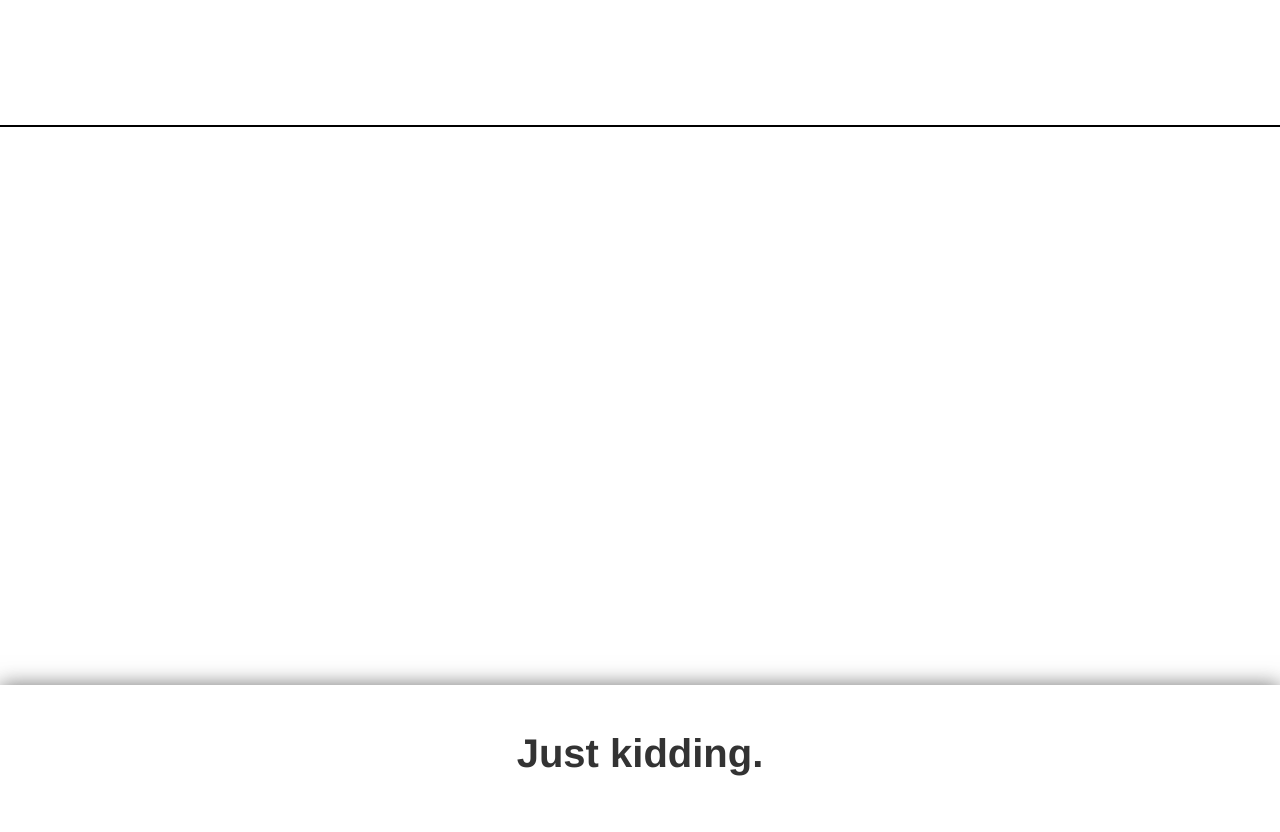
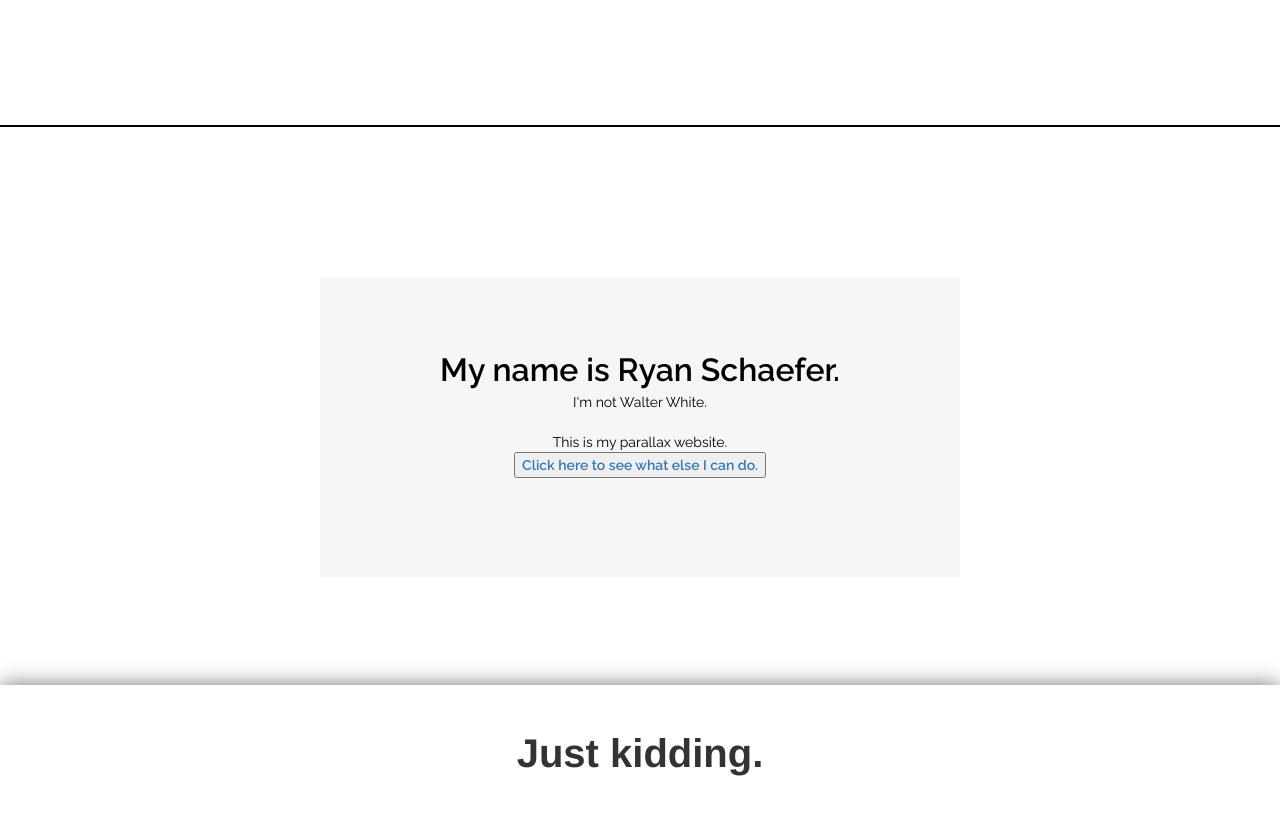
Before and after one commit to ryanschaefer41/ryan-schaefer-final-project, a plain HTML site: page index.html in a window 1280 px wide. Shown: the part 3340-4172 px from the top of the page. Drawn offline with nearby package versions, Linux system fonts and the light colour scheme.

Commit message:
Upload v3
Added white floating box in bottom stack.

```diff
--- a/css/main.css
+++ b/css/main.css
@@ -40,6 +40,38 @@ body {
     z-index: 10;
 }
 
+.about-me {
+  margin: 150px 25%;
+  /*float: left;*/
+  height: 300px;
+  width: 50%;
+  background-color: rgba(245,245,245,.85);
+  z-index: 100;
+  text-align: center;
+  color: black;
+  padding: 70px 20px;
+}
+
+.my-name {
+  font-family: 'Raleway', sans-serif;
+  font-weight: 600;
+  font-size: 32px;
+}
+
+.walter-white {
+  font-family: 'Raleway', sans-serif;
+}
+
+.my-website {
+  font-family: 'Raleway', sans-serif;
+}
+
+.more-on-me {
+  font-family: 'Raleway', sans-serif;
+  font-weight: 600;
+
+}
+
 #pb0 {
   background-image: url("../imgs/assembly.jpg");
 }
--- a/index.html
+++ b/index.html
@@ -8,6 +8,8 @@
 
   <link rel="stylesheet" href="css/bootstrap.min.css">
   <link rel="stylesheet" href="css/scrolling-nav.css">
+
+  <link href="https://fonts.googleapis.com/css?family=Raleway:400,600" rel="stylesheet">
 
   <header></header>
 </head>
@@ -65,7 +67,15 @@
   <div class="parallaxbox" id="pb3"></div>
   <div class="textbox pause-section" id="pause">(Pause.)</div>
   <div class="parallaxbox" id="pb4"></div>
-  <div class="parallaxbox" id="pb5"></div>
+  <div class="parallaxbox" id="pb5">
+    <section class="about-me">
+      <div class="my-name">My name is Ryan Schaefer.</div>
+      <div class="walter-white">I'm not Walter White.</div>
+      &nbsp;
+      <div class="my-website">This is my parallax website.</div>
+      <button class="more-on-me"><a href="http://ryanjschaefer.com">Click here to see what else I can do.</a></button>
+    </section>
+  </div>
   <div class="textbox kidding-section" id="kidding">Just kidding.</div>
 
 
```
